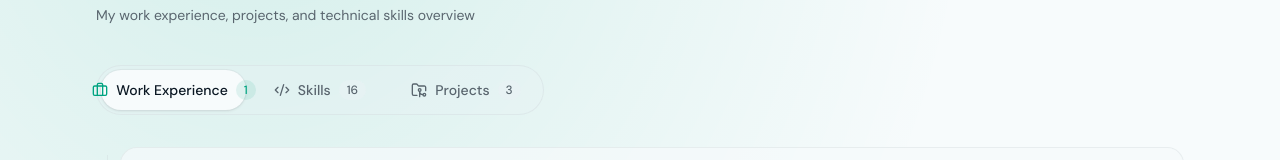
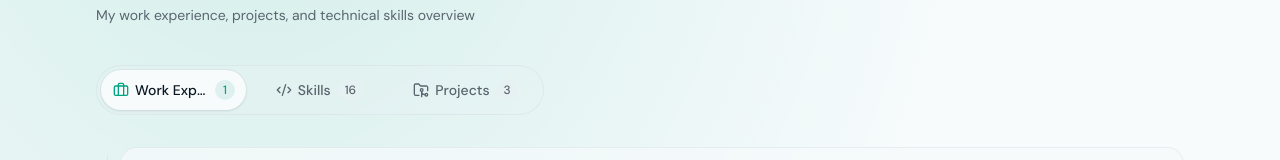
Before and after one commit to charliefei/my-nextjs-blog-with-cc, a Next.js app: page /en/experience in a window 1280 px wide. Shown: the part 217-377 px from the top of the page. Built offline with nearby package versions, Linux system fonts and the light colour scheme.

Commit message:
feat(experience): improve layout and responsiveness of experience components

```diff
--- a/components/experience/experience-content.tsx
+++ b/components/experience/experience-content.tsx
@@ -80,18 +80,18 @@ export function ExperienceContent({ work, projects, skills }: ExperienceContentP
                   aria-controls={`experience-${tab.key}-panel`}
                   id={`experience-${tab.key}-tab`}
                   onClick={() => setActiveTab(tab.key)}
-                  className={`relative z-10 flex cursor-pointer items-center justify-center gap-2 rounded-full px-4 py-2.5 text-sm font-medium transition-colors duration-300 focus-visible:outline-none focus-visible:ring-2 focus-visible:ring-primary/40 ${
+                  className={`relative z-10 flex min-w-0 cursor-pointer items-center justify-center gap-1.5 overflow-hidden rounded-full px-3 py-2.5 text-sm font-medium transition-colors duration-300 focus-visible:outline-none focus-visible:ring-2 focus-visible:ring-primary/40 ${
                     isActive ? "text-foreground" : "text-muted-foreground hover:text-foreground"
                   }`}
                 >
                   <span
-                    className={`transition-colors duration-300 ${isActive ? "text-primary" : ""}`}
+                    className={`shrink-0 transition-colors duration-300 ${isActive ? "text-primary" : ""}`}
                   >
                     {tab.icon}
                   </span>
-                  <span className="whitespace-nowrap">{tab.label}</span>
+                  <span className="truncate">{tab.label}</span>
                   <span
-                    className={`hidden rounded-full px-2 py-0.5 text-xs transition-colors duration-300 sm:inline ${
+                    className={`hidden shrink-0 rounded-full px-2 py-0.5 text-xs transition-colors duration-300 sm:inline ${
                       isActive
                         ? "bg-primary/10 text-primary"
                         : "bg-muted/60 text-muted-foreground"
--- a/components/experience/project-card.tsx
+++ b/components/experience/project-card.tsx
@@ -20,7 +20,7 @@ export function ProjectCard({ project, index }: ProjectCardProps) {
       className="group relative flex animate-fade-in flex-col overflow-hidden rounded-xl border border-border/50 bg-card/60 backdrop-blur-sm transition-all duration-300 hover:-translate-y-0.5 hover:border-primary/30 hover:bg-card/80 hover:shadow-md"
       style={{ animationDelay: `${index * 0.1}s` }}
     >
-      {/* Featured badge */}
+      {/* Featured badge — reserve space in content flow via pr-* on the title */}
       {isFeatured && (
         <div className="absolute top-3 right-3 z-10">
           <Badge variant="outline" className="bg-primary/10 text-primary border-primary/20 gap-1">
@@ -44,7 +44,7 @@ export function ProjectCard({ project, index }: ProjectCardProps) {
       {/* Content */}
       <div className="flex flex-1 flex-col p-5">
         <div className="flex items-start justify-between gap-3 mb-2">
-          <h3 className="font-heading text-base font-semibold transition-colors group-hover:text-primary">
+          <h3 className={`min-w-0 flex-1 font-heading text-base font-semibold transition-colors group-hover:text-primary ${isFeatured ? "pr-16" : ""}`}>
             {project.title}
           </h3>
           <div className="flex gap-1.5 shrink-0">
@@ -81,7 +81,7 @@ export function ProjectCard({ project, index }: ProjectCardProps) {
           </div>
         )}
 
-        <p className="text-sm text-muted-foreground mb-3 leading-relaxed">{project.description}</p>
+        <p className="text-sm text-muted-foreground mb-3 leading-relaxed line-clamp-3">{project.description}</p>
 
         <div className="prose-compact dark:prose-invert max-w-none flex-1 prose">
           <ReactMarkdown>{project.content}</ReactMarkdown>
--- a/components/experience/skills-display.tsx
+++ b/components/experience/skills-display.tsx
@@ -63,12 +63,12 @@ export function SkillsDisplay({ skills }: SkillsDisplayProps) {
           style={{ animationDelay: `${index * 0.1}s` }}
         >
           {/* Category header */}
-          <div className="flex items-center gap-3 border-b border-border/40 bg-muted/30 px-5 py-3.5">
+          <div className="flex min-w-0 items-center gap-3 border-b border-border/40 bg-muted/30 px-5 py-3.5">
             <div className="flex h-9 w-9 shrink-0 items-center justify-center rounded-lg border border-border/50 bg-background/60 text-muted-foreground transition-colors duration-300 group-hover:border-primary/30 group-hover:bg-primary/10 group-hover:text-primary">
               {getCategoryIcon(category.category)}
             </div>
-            <div>
-              <h3 className="font-heading text-sm font-semibold">{category.category}</h3>
+            <div className="min-w-0">
+              <h3 className="truncate font-heading text-sm font-semibold">{category.category}</h3>
               <p className="text-xs text-muted-foreground">
                 {category.skills.length} {category.skills.length === 1 ? "skill" : "skills"}
               </p>
@@ -79,9 +79,9 @@ export function SkillsDisplay({ skills }: SkillsDisplayProps) {
           <div className="space-y-3.5 p-5">
             {category.skills.map((skill) => (
               <div key={skill.name} className="space-y-1.5">
-                <div className="flex items-center justify-between">
-                  <span className="text-sm font-medium">{skill.name}</span>
-                  <div className="flex items-center gap-2">
+                <div className="flex items-center justify-between gap-2">
+                  <span className="min-w-0 truncate text-sm font-medium">{skill.name}</span>
+                  <div className="flex shrink-0 items-center gap-2">
                     <span className="text-xs text-muted-foreground">
                       {getLevelLabel(skill.level)}
                     </span>
--- a/components/experience/work-card.tsx
+++ b/components/experience/work-card.tsx
@@ -38,16 +38,16 @@ export function WorkCard({ work, index }: WorkCardProps) {
           <div className="flex items-start justify-between gap-4">
             <div className="min-w-0 flex-1">
               <div className="flex items-center gap-2 flex-wrap">
-                <h3 className="font-heading text-base font-semibold">{work.position}</h3>
+                <h3 className="min-w-0 font-heading text-base font-semibold">{work.position}</h3>
                 {isCurrent && (
                   <Badge variant="outline" className="bg-primary/10 text-primary border-primary/20 text-xs px-2 py-0.5">
                     {t("current")}
                   </Badge>
                 )}
               </div>
-              <div className="mt-1 flex items-center gap-2">
+              <div className="mt-1 flex min-w-0 items-center gap-2">
                 <Building2 className="h-3.5 w-3.5 shrink-0 text-primary" />
-                <p className="text-sm font-medium text-primary">{work.company}</p>
+                <p className="min-w-0 truncate text-sm font-medium text-primary">{work.company}</p>
               </div>
             </div>
           </div>
```
